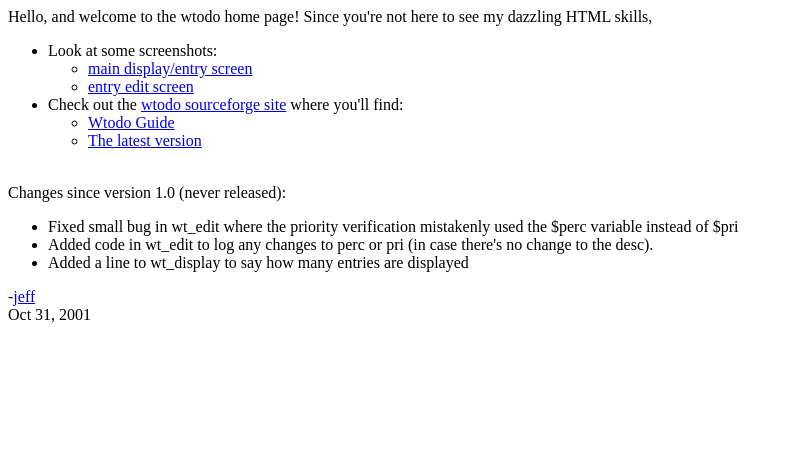
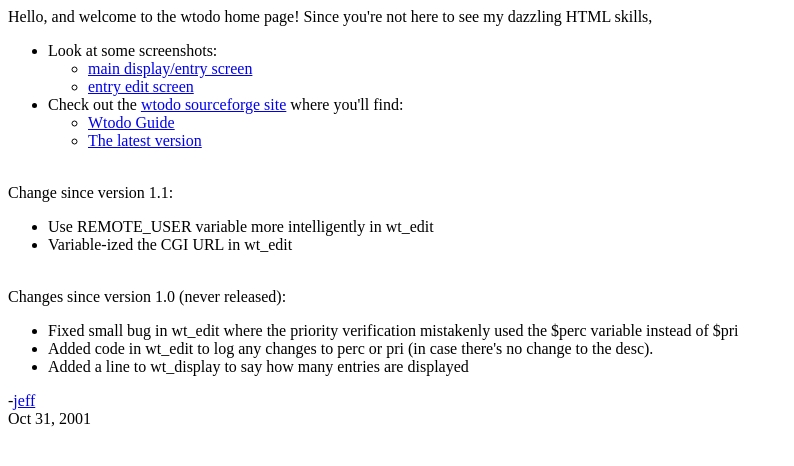
Before and after one commit to jeffschaller/wtodo, a plain HTML site: page htdocs/index.html in a window 1280 px wide. Shown: the whole page, without its empty margins (0-794 px from the left). Drawn offline with Linux system fonts and the light colour scheme.

Commit message:
added changes from 1.1 to 1.2

```diff
--- a/htdocs/index.html
+++ b/htdocs/index.html
@@ -19,6 +19,12 @@ where you'll find:
 </UL>
 </UL>
 <BR>
+Change since version 1.1:
+<UL>
+<LI>Use REMOTE_USER variable more intelligently in wt_edit
+<LI>Variable-ized the CGI URL in wt_edit
+</UL>
+<BR>
 Changes since version 1.0 (never released):
 <UL>
 <LI>Fixed small bug in wt_edit where the priority verification mistakenly
```
